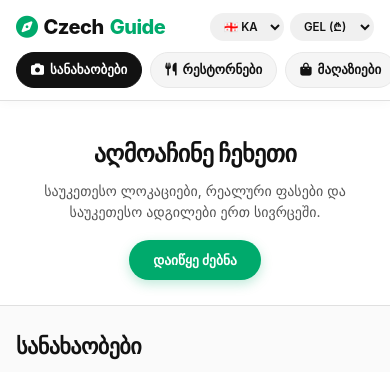
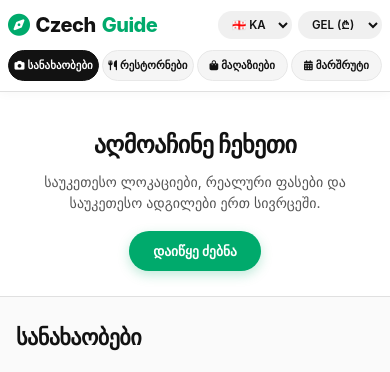
Before and after one commit to giorgikukulava12345-bit/giorgikukulavatravel, a Flask app: page / in a window 390 px wide. Shown: the top 372 px of the page. Run offline with Flask 3, Linux system fonts and the light colour scheme; data that the repository does not hold is empty.

Commit message:
Update index.html

```diff
--- a/templates/index.html
+++ b/templates/index.html
@@ -46,7 +46,6 @@
             border-bottom: 1px solid var(--border-color);
             box-shadow: 0 2px 10px rgba(0,0,0,0.03);
             width: 100%;
-            overflow: hidden;
         }
 
         .header-top {
@@ -99,34 +98,23 @@
             background-color: #e5e5e5;
         }
 
-        /* Nav Category Tabs - FIX FOR MOBILE HORIZONTAL SCROLL */
+        /* Nav Category Tabs - FIT ALL BUTTONS ON MOBILE WITHOUT SCROLL */
         nav {
-            width: calc(100% + 32px);
-            margin-left: -16px;
-            margin-right: -16px;
-            padding-left: 16px;
-            padding-right: 16px;
-            overflow-x: auto;
-            white-space: nowrap;
-            scrollbar-width: none;
-            -webkit-overflow-scrolling: touch;
-        }
-
-        nav::-webkit-scrollbar {
-            display: none;
+            width: 100%;
         }
 
         nav ul {
             display: flex;
             align-items: center;
+            justify-content: space-between;
             list-style: none;
-            gap: 8px;
-            width: max-content;
-            padding-right: 24px; /* უზრუნველყოფს ბოლო ღილაკის სრულ გამოჩენას */
+            gap: 4px;
+            width: 100%;
         }
 
         nav ul li {
-            flex-shrink: 0;
+            flex: 1;
+            text-align: center;
         }
 
         nav ul li a {
@@ -134,15 +122,17 @@
             color: var(--dark);
             font-weight: 600;
             font-size: 13px;
-            padding: 7px 14px;
+            padding: 7px 12px;
             border-radius: var(--radius-pill);
             transition: all 0.2s ease;
             display: flex;
             align-items: center;
-            gap: 6px;
+            justify-content: center;
+            gap: 5px;
             background-color: #f5f5f5;
             border: 1px solid #e8e8e8;
             white-space: nowrap;
+            width: 100%;
         }
 
         nav ul li a:hover {
@@ -423,8 +413,24 @@
             top: -2px;
         }
 
-        /* 📱 Mobile Responsive */
+        /* 📱 Mobile Specific Adjustments for Nav Buttons */
         @media (max-width: 600px) {
+            header { padding: 10px 8px; }
+
+            nav ul {
+                gap: 3px;
+            }
+
+            nav ul li a {
+                padding: 6px 5px;
+                font-size: 11px;
+                gap: 3px;
+            }
+
+            nav ul li a i {
+                font-size: 10px;
+            }
+
             .cards-grid { grid-template-columns: 1fr; }
             .day-grid { grid-template-columns: 1fr; }
             .hero-content h1 { font-size: 24px; }
@@ -457,7 +463,7 @@
             </div>
         </div>
 
-        <!-- ნავიგაცია - 4 კატეგორია (Horizontal Scroll Fix) -->
+        <!-- ნავიგაცია - 4 კატეგორია (ყველა ეტევა მობილურზე გაწევის გარეშე) -->
         <nav>
             <ul>
                 <li><a href="#" data-target="სანახაობა" class="filter-btn active" id="btn-sightseeing"><i class="fa-solid fa-camera"></i> <span>სანახაობები</span></a></li>
```
